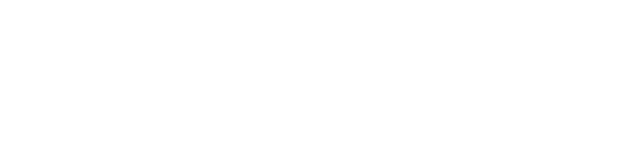
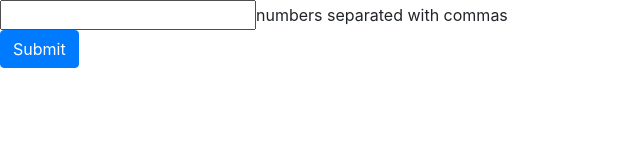
Before and after one commit to DK-denno/Wakanda, a plain HTML site: page index.html in a window 1280 px wide. Shown: the whole page, without its empty margins (0-640 px from the left). Drawn offline with nearby package versions, Linux system fonts and the light colour scheme.

Commit message:
added a form

```diff
--- a/index.html
+++ b/index.html
@@ -12,6 +12,12 @@
   <script src="js/wakanda.js"></script>
     </head>
   <body>
+    <form>
+      <form action="/action_page.php">
+   <div class="form-group">
+     <input type="text" class="" id="input 1"  name="email">numbers separated with commas</br>
+     <button type="submit" class="btn btn-primary">Submit</button>
+ </form>
 
   </body>
 </html>
```
